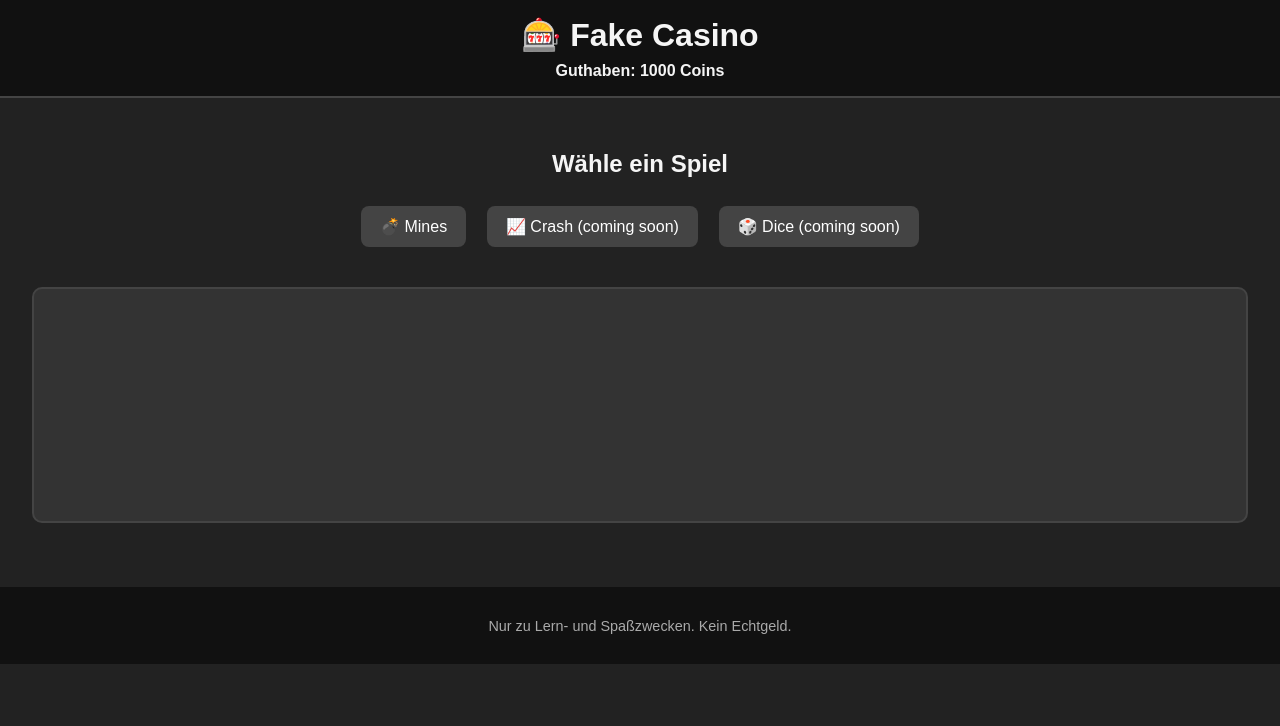
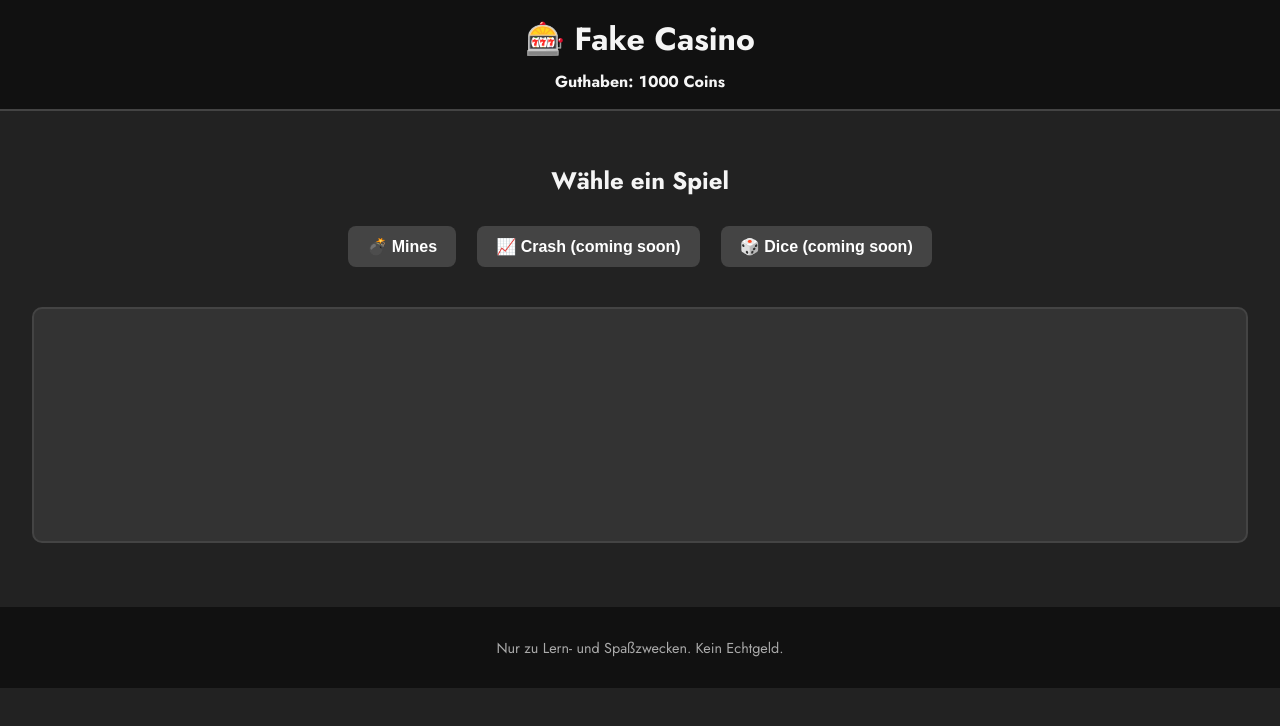
Before and after one commit to yipe38/38casino, a plain HTML site: page index.html in a window 1280 px wide. Drawn offline with Linux system fonts and the light colour scheme.

Commit message:
Update style.css

```diff
--- a/style.css
+++ b/style.css
@@ -1,6 +1,6 @@
 /* Grundlayout */
 body {
-  font-family: Arial, sans-serif;
+  font-family: "Jost", system-ui, -apple-system, "Segoe UI", Roboto, Arial, sans-serif;
   background: #222;
   color: #f5f5f5;
   margin: 0;
@@ -22,6 +22,11 @@ h1 {
 #wallet {
   margin-top: 0.5rem;
   font-weight: bold;
+}
+
+#balance {
+  font-variant-numeric: tabular-nums;
+  font-weight: 700; /* optional */
 }
 
 main {
@@ -206,3 +211,5 @@ footer {
   20%  { box-shadow: 0 0 0 12px rgba(255, 87, 34, 0.25), inset 0 0 12px 0 rgba(255,255,255,.15); }
   100% { box-shadow: 0 0 0 0 rgba(255, 87, 34, 0.0), inset 0 0 0 0 rgba(0,0,0,0); }
 }
+h1, h2 { font-weight: 700; }
+button { font-weight: 600; }
```
